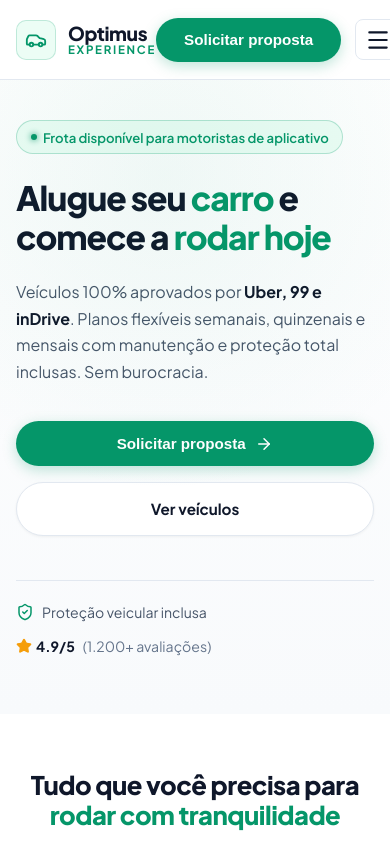
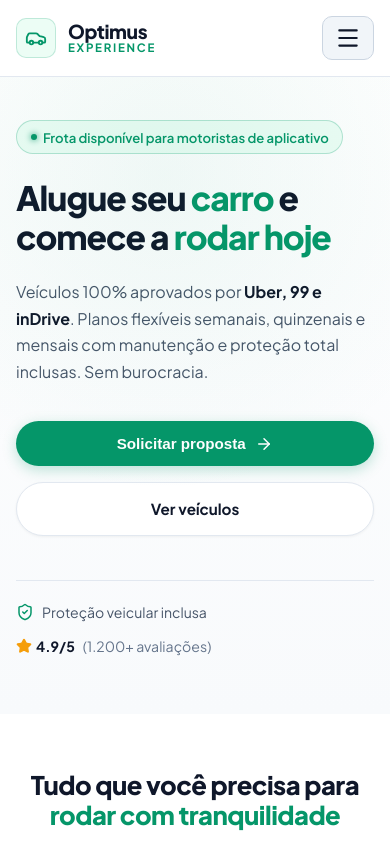
Before and after one commit to AlanySouza2203/Optimus_Experience, a React (Vite) app: page / in a window 390 px wide. Shown: the top 844 px of the page. Built offline with nearby package versions, Linux system fonts and the light colour scheme; no server answers.

Commit message:
fix: esconder botoes desktop e exibir apenas icone hamburguer no mobile <= 1024px

```diff
--- a/src/components/Navbar.css
+++ b/src/components/Navbar.css
@@ -4,7 +4,7 @@
   left: 0;
   width: 100%;
   z-index: 1000;
-  padding: 1.1rem 0;
+  padding: 1rem 0;
   transition: all 0.3s ease;
   background: rgba(255, 255, 255, 0.95);
   backdrop-filter: blur(12px);
@@ -12,7 +12,7 @@
 }
 
 .navbar-scrolled {
-  padding: 0.8rem 0;
+  padding: 0.75rem 0;
   background: #FFFFFF;
   border-bottom: 1px solid #E2E8F0;
   box-shadow: 0 4px 20px rgba(0, 0, 0, 0.05);
@@ -44,7 +44,7 @@
 }
 
 .p-4 {
-  padding: 1.5rem !important;
+  padding: 1.25rem 1.5rem !important;
 }
 
 .mobile-collapsed-content {
@@ -178,9 +178,9 @@
 .nav-login-btn,
 .nav-support-btn,
 .nav-cta-btn {
-  min-height: 34px;
-  padding: 0.48rem 0.8rem;
-  font-size: 0.78rem;
+  min-height: 38px;
+  padding: 0.5rem 1rem;
+  font-size: 0.82rem;
 }
 
 .nav-support-btn {
@@ -189,16 +189,17 @@
 
 .navbar-toggler {
   display: none;
-  background: transparent;
-  border: 1px solid var(--border-color);
-  padding: 0.4rem 0.6rem;
-  border-radius: 8px;
+  background: #F1F5F9;
+  border: 1px solid #CBD5E1;
+  padding: 0.5rem 0.75rem;
+  border-radius: 10px;
   color: #0F172A;
   cursor: pointer;
   transition: all 0.2s ease;
 }
 
-.navbar-toggler:hover {
+.navbar-toggler:hover,
+.navbar-toggler:focus {
   background: var(--primary-light);
   border-color: var(--primary);
   color: var(--primary);
@@ -219,9 +220,10 @@
 .mobile-nav-links a {
   color: #E2E8F0;
   text-decoration: none;
-  font-size: 1rem;
+  font-size: 1.05rem;
   font-weight: 600;
   transition: color 0.2s ease;
+  padding: 0.3rem 0;
 }
 
 .mobile-nav-links a:hover {
@@ -241,23 +243,23 @@
 }
 
 .btn-outline-light {
-  background: rgba(255, 255, 255, 0.06);
+  background: rgba(255, 255, 255, 0.08);
   border: 1px solid rgba(255, 255, 255, 0.2);
   color: #FFFFFF;
   display: flex;
   align-items: center;
   justify-content: center;
   gap: 0.5rem;
-  padding: 0.75rem;
-  border-radius: 8px;
+  padding: 0.85rem;
+  border-radius: 10px;
   font-weight: 600;
-  font-size: 0.9rem;
+  font-size: 0.95rem;
   transition: all 0.2s ease;
   cursor: pointer;
 }
 
 .btn-outline-light:hover {
-  background: rgba(255, 255, 255, 0.15);
+  background: rgba(255, 255, 255, 0.18);
   border-color: rgba(255, 255, 255, 0.4);
 }
 
@@ -265,10 +267,18 @@
   width: 100%;
 }
 
+/* Mobile Media Query Rules */
 @media (max-width: 1024px) {
-  .nav-menu, .nav-login-btn, .nav-support-btn {
+  .nav-menu {
     display: none !important;
   }
+
+  .nav-actions .nav-login-btn,
+  .nav-actions .nav-support-btn,
+  .nav-actions .nav-cta-btn {
+    display: none !important;
+  }
+
   .navbar-toggler {
     display: flex !important;
   }
```
